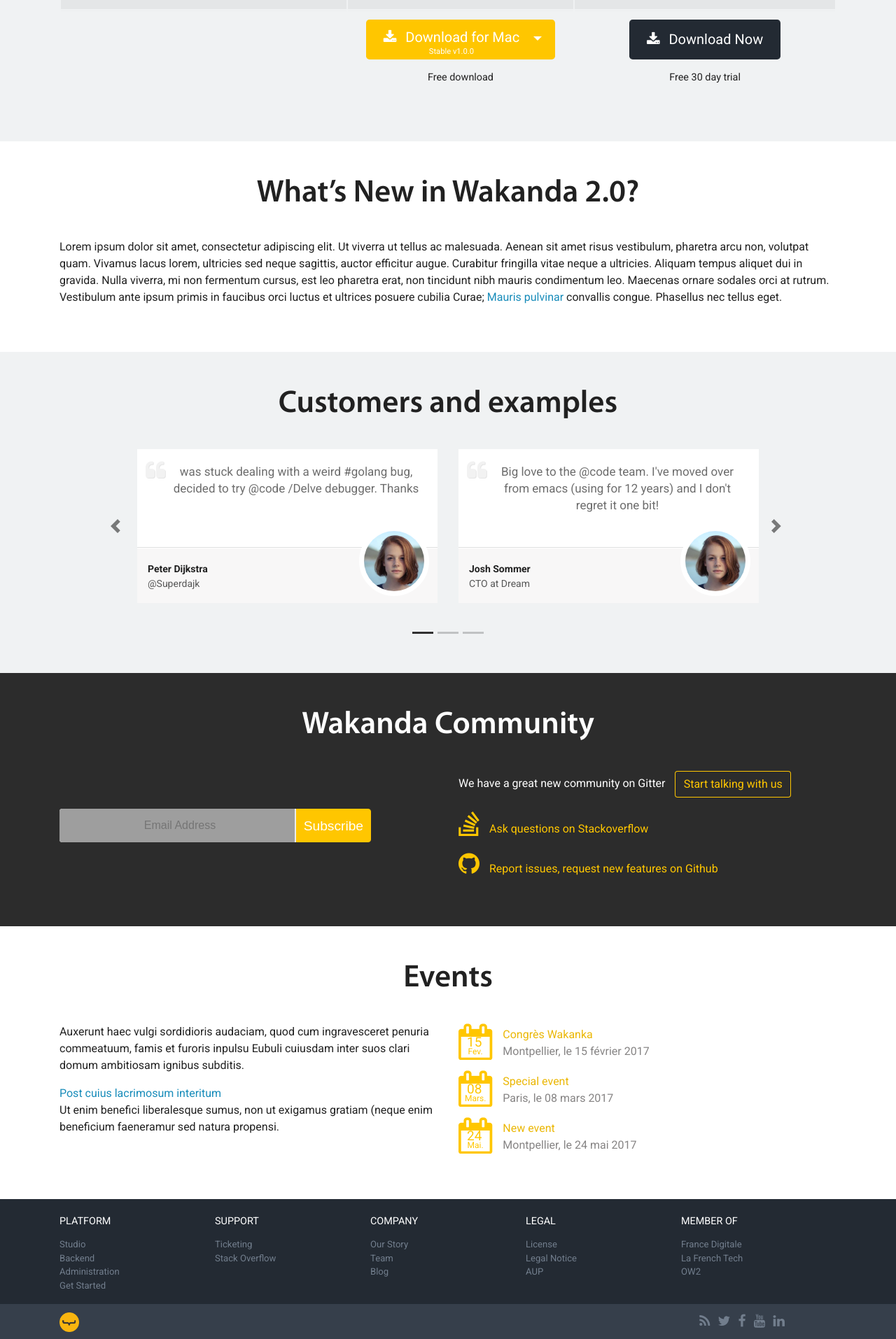
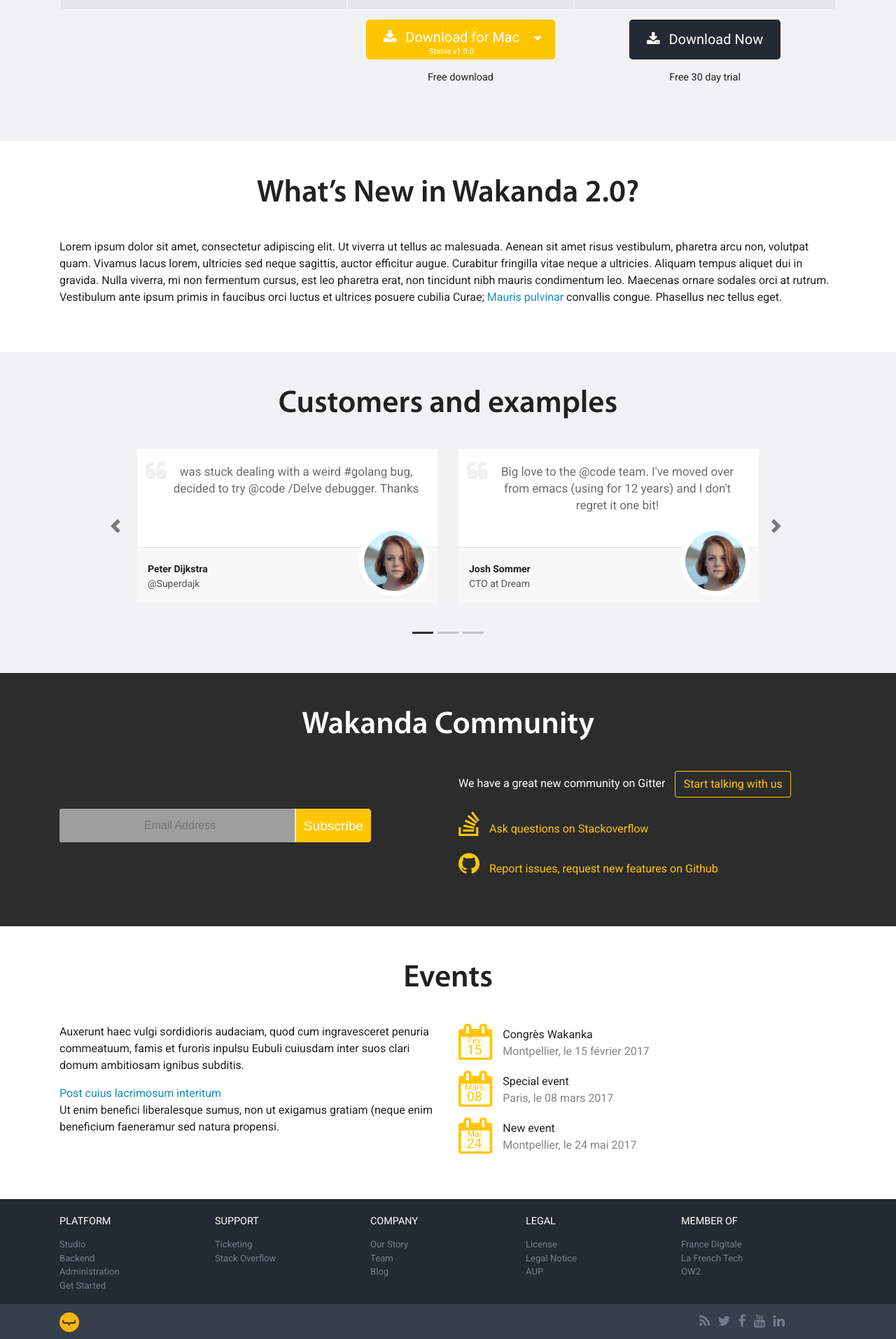
Before and after one commit to Slashtype/wakanda.io, a Jekyll site: the page built from index.html, in a window 1280 px wide. Shown: the part 2250-4164 px from the top of the page at 70% size. Built offline with Jekyll 4.4.1, drawn with Linux system fonts in a browser that asks for light colours; nearby versions of some CDN libraries; grey boxes are pictures that could not be loaded.

Commit message:
Modify Events date and color variables

```diff
--- a/_scss_partials/_variables.scss
+++ b/_scss_partials/_variables.scss
@@ -60,4 +60,21 @@
 $input-bg: #fff;
 $input-bd: #ebebeb;
 
-$highlighted-item-mobile: #1d2229;;
+$highlighted-item-mobile: #1d2229;
+$hr-bg: #454545;
+
+$table-odd: rgba(0, 0, 0, 0.05);
+$table-even: #fff;
+
+$input-color: #c3c3c3;
+
+$review-quote-color: #6d6d6d;
+$review-link-color: #212121;
+$review-txt-color: #595959;
+$review-quote-bg: #fff;
+$review-quote-left-color: #f2f2f2;
+$review-img-bd: #fff;
+$review-author-bg: #f8f7f7;
+$review-author-bd: #dfdfdf;
+
+$event-subtitle-color: #868484;
--- a/css/main.scss
+++ b/css/main.scss
@@ -70,7 +70,7 @@
     font-size: 2rem;
 	}
 	+ hr{
-	  border-color: #454545 #454545 -moz-use-text-color;
+	  border-color: $hr-bg $hr-bg -moz-use-text-color;
 	  border-image: none;
 	  border-style: solid solid none;
 	  border-width: 1px 1px 0;
@@ -90,7 +90,7 @@
     font-size: 1.8rem;
 	}
 	+ hr{
-	  border-color: #454545 #454545 -moz-use-text-color;
+	  border-color: $hr-bg $hr-bg -moz-use-text-color;
 	  border-image: none;
 	  border-style: solid solid none;
 	  border-width: 1px 1px 0;
@@ -287,10 +287,10 @@
 				background-color: transparent;
 
 				&:nth-child(odd){
-					background-color: rgba(0, 0, 0, 0.05);
+					background-color: $table-odd;
 				}
 				&:nth-child(even){
-					background-color: #fff;
+					background-color: $table-even;
 				}
 			}
 			td{
@@ -346,7 +346,7 @@
 		margin: 0 0 40px;
 	}
 	input{
-		color: #c3c3c3;
+		color: $input-color;
 		text-align: center;
 	}
 	form{
@@ -479,7 +479,7 @@
 		width: 100%;
 	}
 	.review-quote{
-		color: #6d6d6d;
+		color: $review-quote-color;
     margin: 0 auto;
     max-width: 700px;
     padding: 0 8px 0 78px;
@@ -519,7 +519,7 @@
 		}
 
 		a{
-	    color: #212121;
+	    color: $review-link-color;
 	    cursor: pointer;
 	    display: inline-block;
 	    font-weight: bold;
@@ -531,7 +531,7 @@
 			}
     }
     span{
-    	color: #595959;
+    	color: $review-txt-color;
     	display: inline-block;
     	width: 100%;
     }
@@ -539,16 +539,16 @@
 	@media(min-width: 768px){
 
 		.quote-container{
-			background: #fff;
+			background: $review-quote-bg;
 			//border: 1px solid #dfdfdf;
 	    padding-bottom: 80px;
 		}
 		.review-quote{
-			background: #fff;
+			background: $review-quote-bg;
 			padding: 20px 20px 32px 45px;
 
 			.fa-quote-left{
-		    color: #f2f2f2;
+		    color: $review-quote-left-color;
 		    display: block;
 		    font-size: 30px;
 		    position: absolute;
@@ -568,7 +568,7 @@
 	  		bottom: 10px;
 
 			img{
-		    border: 7px solid #fff;
+		    border: 7px solid $review-img-bd;
 		    border-radius: 100%;
 		    //box-shadow: 0 0 5px rgba(0, 0, 0, 0.2);
 		    transition: all 0.3s ease 0s;
@@ -583,14 +583,14 @@
 			}
 		}
 		.review-author{
-			background: #f8f7f7;
-			border-top: 1px solid #dfdfdf;
+			background: $review-author-bg;
+			border-top: 1px solid $review-author-bd;
 			height: 80px;
 			padding: 20px 110px 20px 15px;
 			bottom: 0;
 
 			&:before{
-		    background: #fff;
+		    background: $review-quote-bg;
 		    content: "";
 		    height: 1px;
 		    position: absolute;
@@ -626,7 +626,7 @@
 			font-family: "Roboto",sans-serif;
 			font-size: 12px;
 			position: absolute;
-				top: 34px;
+				top: 18px;
 				left: 4px;
 				right: 4px;
 			text-align: center;
@@ -635,7 +635,7 @@
 			font-family: "Roboto",sans-serif;
 			font-size: 19px;
 			position: absolute;
-				top: 17px;
+				top: 28px;
 				left: 1px;
 				right: 4px;
 			text-align: center;
@@ -650,12 +650,18 @@
 		width: 80%;
 	}
 	.event-title{
-		color: #ebb704;
+		color: $title-color;
 		display: inline-block;
 		width: 100%;
+
+		&:hover,
+		&:focus,
+		&:active{
+			color: $main-color;
+		}
 	}
 	.event-subtitle{
-		color: #868484;
+		color: $event-subtitle-color;
 		display: inline-block;
 		width: 100%;
 	}
```
